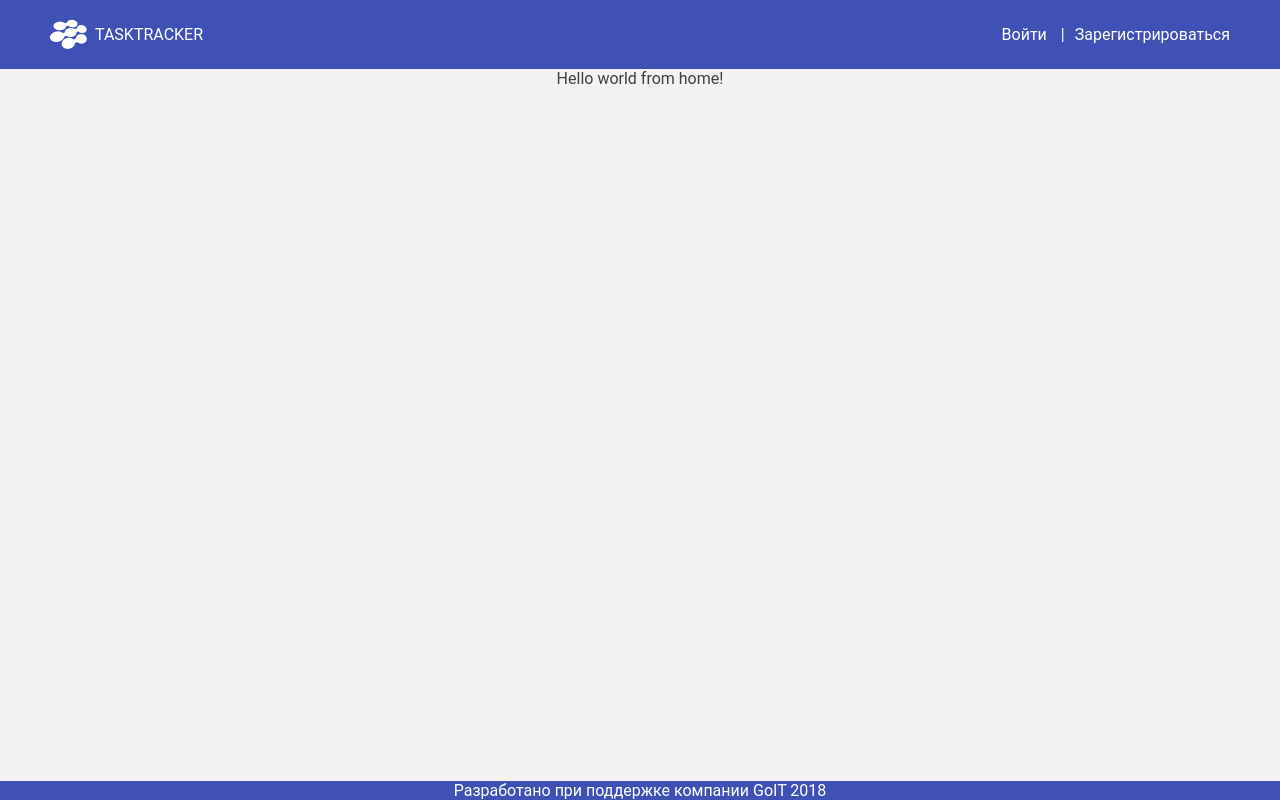
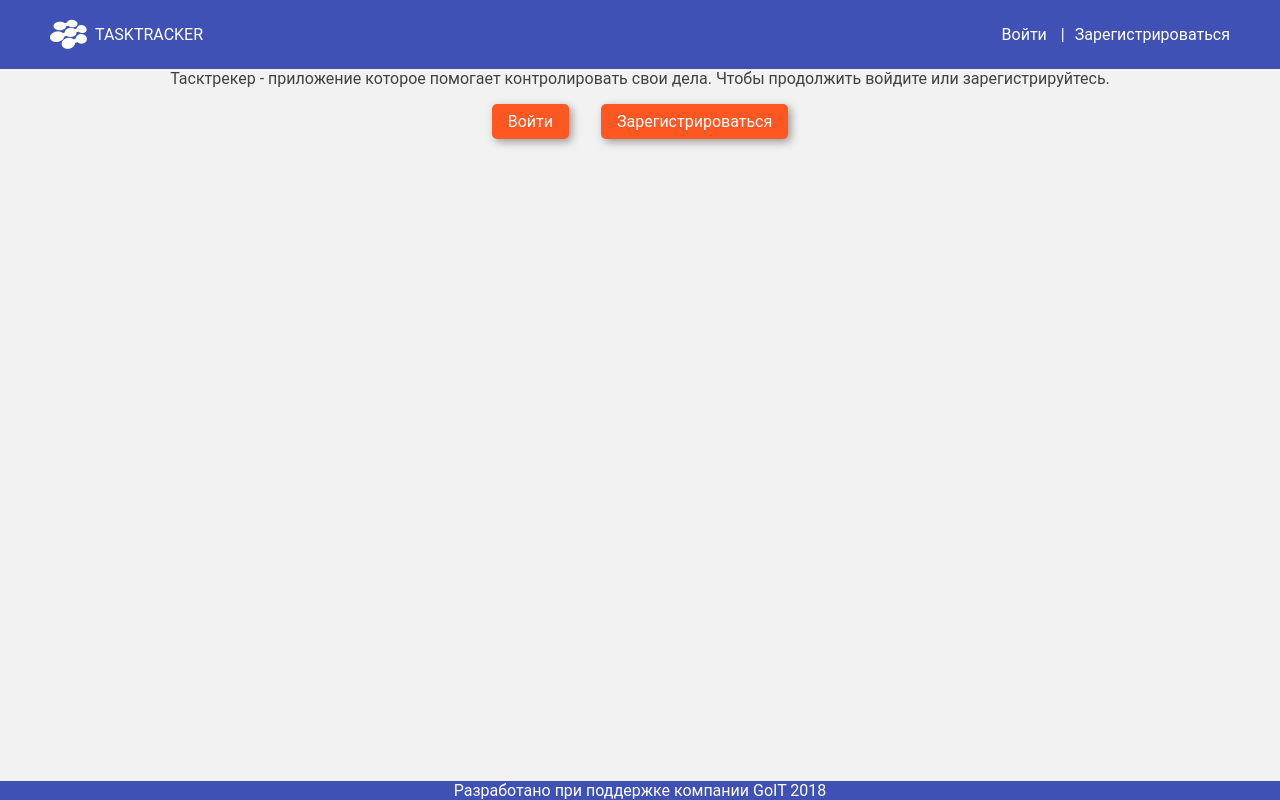
Before and after one commit to Barik85/tasktrecker, a React app: page / in a window 1280 px wide. Built offline with nearby package versions, Linux system fonts and the light colour scheme.

Commit message:
Unautorized users main  page is ready

```diff
--- a/src/components/home/Home.jsx
+++ b/src/components/home/Home.jsx
@@ -1,12 +1,13 @@
 import React from 'react';
 import styles from './home.module.scss';
 import Button from '../../components/shared/Button';
+import MainPage from '../mainPage/MainPage';
 
 
 const CardsList = [];
 
 const cardListEmpty = (CardsList.length > 0);
-const PublicActions = () => (<div>Hello world from home!</div>);
+const PublicActions = () => (<MainPage/>);
 
 const PrivateActions = () => (
   <div className={styles.home}>
--- /dev/null
+++ b/src/components/mainPage/MainPage.jsx
@@ -0,0 +1,15 @@
+import React from 'react';
+import { Link } from 'react-router-dom';
+import styles from './mainpage.module.scss';
+
+const MainPage = () => (
+    <div>
+        <p>Тасктрекер - приложение которое помогает контролировать свои дела. Чтобы продолжить войдите или зарегистрируйтесь.</p>
+        <div className={styles.action}>
+            <Link to="/login" className={styles.button}>Войти </Link>
+            <Link to="/register"  className={styles.button}>Зарегистрироваться </Link>
+        </div>
+    </div>
+)
+
+export default MainPage;
--- /dev/null
+++ b/src/components/mainPage/mainpage.module.scss
@@ -0,0 +1,15 @@
+@import 'styles/_colors.scss';
+
+.action {
+  display: flex;
+  justify-content: center;
+}
+
+.button {
+  border-radius: 5px;
+  background-color: $orange;
+  padding: 0.5rem 1rem;
+  margin: 1rem;
+  color: #fff;
+  box-shadow: #999 3px 3px 9px 0;
+}
```
Also changed, not shown: 1 other file (tests, documents, lock files or other folders).
